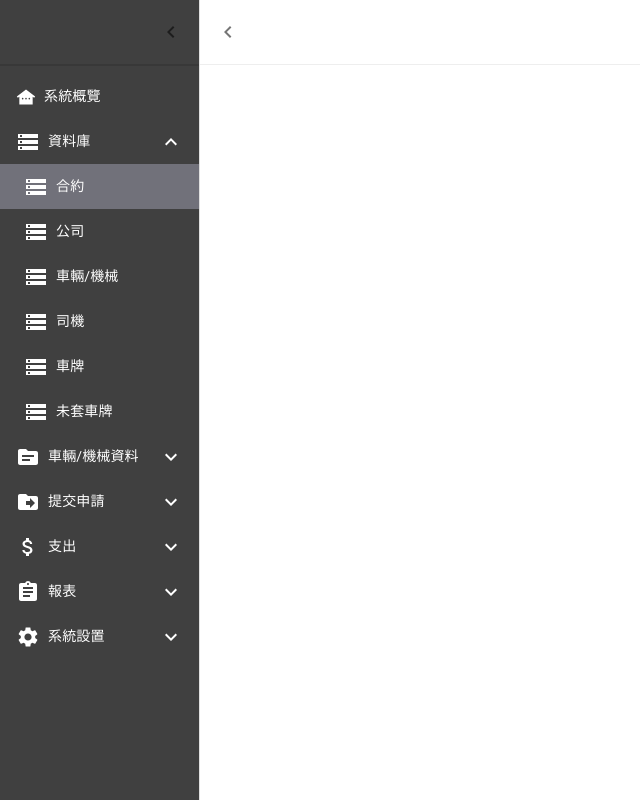
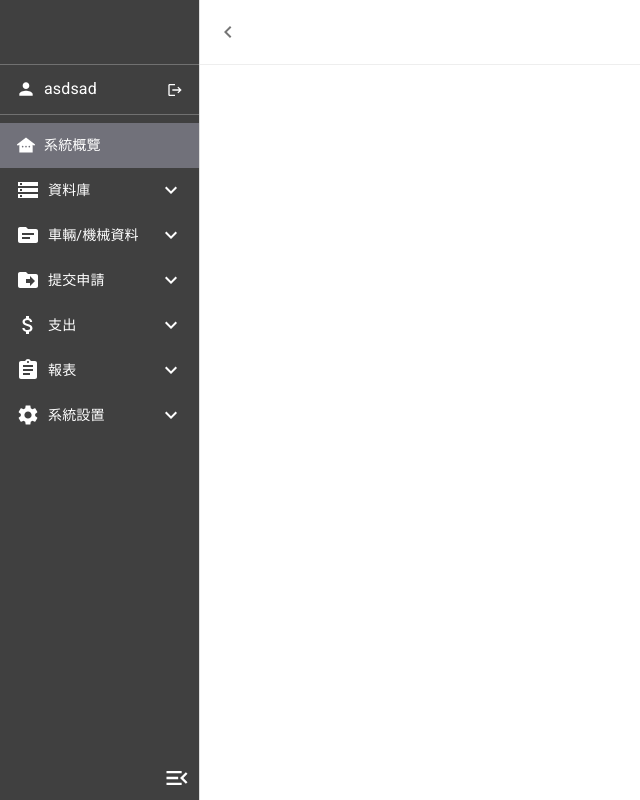
Before and after one commit to workmichaelma/cms-demo, a React (Create React App) app in the folder frontend/: page /admin/ in a window 1280 px wide. Shown: the whole page, without its empty margins (0-640 px from the left). Built offline with nearby package versions, Linux system fonts and the light colour scheme.

Commit message:
add menu item and alert

```diff
--- a/frontend/src/App.js
+++ b/frontend/src/App.js
@@ -1,32 +1,15 @@
-import { useState } from 'react'
 import { useAtom } from 'jotai'
 import { styled, useTheme } from '@mui/material/styles'
 import Box from '@mui/material/Box'
 import Drawer from '@mui/material/Drawer'
 import CssBaseline from '@mui/material/CssBaseline'
 import MuiAppBar from '@mui/material/AppBar'
-import Toolbar from '@mui/material/Toolbar'
-import Collapse from '@mui/material/Collapse'
-import List from '@mui/material/List'
 import Typography from '@mui/material/Typography'
-import Divider from '@mui/material/Divider'
-import IconButton from '@mui/material/IconButton'
-import MenuIcon from '@mui/icons-material/Menu'
-import ChevronLeftIcon from '@mui/icons-material/ChevronLeft'
-import ChevronRightIcon from '@mui/icons-material/ChevronRight'
-import ListItem from '@mui/material/ListItem'
-import ListItemButton from '@mui/material/ListItemButton'
-import ListItemIcon from '@mui/material/ListItemIcon'
-import ListItemText from '@mui/material/ListItemText'
-import InboxIcon from '@mui/icons-material/MoveToInbox'
-import MailIcon from '@mui/icons-material/Mail'
-
-import ExpandLess from '@mui/icons-material/ExpandLess'
-import ExpandMore from '@mui/icons-material/ExpandMore'
 
 import TopNav from 'components/common/top-bar'
 import { sideBar } from 'global-store'
 import SideMenu from 'components/common/sidemenu'
+import Alert from 'components/common/alert'
 
 const drawerWidth = 200
 
@@ -64,15 +47,6 @@ const AppBar = styled(MuiAppBar, {
       duration: theme.transitions.duration.enteringScreen,
     }),
   }),
-}))
-
-const DrawerHeader = styled('div')(({ theme }) => ({
-  display: 'flex',
-  alignItems: 'center',
-  padding: theme.spacing(0, 1),
-  // necessary for content to be below app bar
-  ...theme.mixins.toolbar,
-  justifyContent: 'flex-end',
 }))
 
 export default function PersistentDrawerLeft() {
@@ -116,23 +90,12 @@ export default function PersistentDrawerLeft() {
         open={open}
       >
         <div className='bg-neutral-700 text-white min-h-full'>
-          <DrawerHeader>
-            <IconButton onClick={handleDrawerClose}>
-              {theme.direction === 'ltr' ? (
-                <ChevronLeftIcon />
-              ) : (
-                <ChevronRightIcon />
-              )}
-            </IconButton>
-          </DrawerHeader>
-          <Divider />
-
-          <Divider />
           <SideMenu />
         </div>
       </Drawer>
       <Main open={open}>
-        <DrawerHeader />
+        <Alert />
+        <div className='mt-16' />
         <Typography paragraph>
           Lorem ipsum dolor sit amet, consectetur adipiscing elit, sed do
           eiusmod tempor incididunt ut labore et dolore magna aliqua. Rhoncus
--- /dev/null
+++ b/frontend/src/components/common/alert.js
@@ -0,0 +1,44 @@
+import React, { useEffect, useState } from 'react'
+import { useAtom } from 'jotai'
+import { Alert, Snackbar } from '@mui/material'
+
+import { alert as _alert } from 'global-store'
+
+function AlertComponent() {
+  const [active, setActive] = useState(false)
+  const [alert] = useAtom(_alert)
+  useEffect(() => {
+    let timer = null
+    console.log(alert)
+    if (alert) {
+      setActive(true)
+      timer = setTimeout(() => {
+        setActive(false)
+      }, alert.timeout || 5000)
+    }
+    return () => clearTimeout(timer)
+  }, [alert])
+
+  if (!active) return null
+  return (
+    <Snackbar
+      anchorOrigin={{ vertical: 'top', horizontal: 'center' }}
+      open={active}
+      autoHideDuration={5000}
+    >
+      <Alert
+        severity={alert.type}
+        sx={{
+          width: '100%',
+          minWidth: 300,
+          textAlign: 'center',
+          '.MuiAlert-message': { width: '100%' },
+        }}
+      >
+        {alert.message}
+      </Alert>
+    </Snackbar>
+  )
+}
+
+export default AlertComponent
--- a/frontend/src/components/common/sidemenu/config.js
+++ b/frontend/src/components/common/sidemenu/config.js
@@ -1,5 +1,4 @@
 import {
-  KeyboardArrowDown,
   OtherHouses,
   Storage,
   Topic,
@@ -15,7 +14,6 @@ export const items = [
     url: '/',
     icon: <OtherHouses sx={{ color: 'white', fontSize: 20 }} />,
     disabled: true,
-    key: '',
     isRoot: true,
   },
   {
@@ -125,6 +123,7 @@ export const items = [
     ],
   },
   {
+    key: 'EXPENSE',
     name: '支出',
     icon: <AttachMoney sx={{ color: 'white' }} />,
     children: [
@@ -163,8 +162,8 @@ export const items = [
     ],
   },
   {
+    key: 'SETTING',
     name: '系統設置',
-    key: 'SETTING',
     icon: <Settings sx={{ color: 'white' }} />,
     isAdminOnly: true,
     children: [
--- a/frontend/src/components/common/sidemenu/index.js
+++ b/frontend/src/components/common/sidemenu/index.js
@@ -1,11 +1,34 @@
 import React from 'react'
+import { MenuOpen } from '@mui/icons-material'
+import { useAtom } from 'jotai'
+import { sideBar } from 'global-store'
 
+import Divider from '@mui/material/Divider'
 import Items from './items'
+import User from './user'
 
 function SideMenu() {
+  const [_, setSideBar] = useAtom(sideBar)
   return (
-    <div className='bg-neutral-700'>
-      <Items />
+    <div className='bg-neutral-700 flex flex-col min-h-full justify-around align-center'>
+      <div className='h-16'></div>
+      <Divider sx={{ bgcolor: 'gray' }} />
+      <User />
+      <Divider sx={{ bgcolor: 'gray' }} />
+      <div className='grow'>
+        <Items />
+      </div>
+      <div className='flex justify-end p-2'>
+        <MenuOpen
+          sx={{ color: 'white', cursor: 'pointer', width: 28, height: 28 }}
+          onClick={() => {
+            setSideBar((v) => ({
+              ...v,
+              open: false,
+            }))
+          }}
+        />
+      </div>
     </div>
   )
 }
--- a/frontend/src/components/common/sidemenu/item.js
+++ b/frontend/src/components/common/sidemenu/item.js
@@ -1,16 +1,12 @@
 import { useState } from 'react'
-import ListSubheader from '@mui/material/ListSubheader'
 import List from '@mui/material/List'
 import ListItemButton from '@mui/material/ListItemButton'
 import ListItemIcon from '@mui/material/ListItemIcon'
 import ListItemText from '@mui/material/ListItemText'
 import Collapse from '@mui/material/Collapse'
-import InboxIcon from '@mui/icons-material/MoveToInbox'
-import DraftsIcon from '@mui/icons-material/Drafts'
-import SendIcon from '@mui/icons-material/Send'
 import ExpandLess from '@mui/icons-material/ExpandLess'
 import ExpandMore from '@mui/icons-material/ExpandMore'
-import StarBorder from '@mui/icons-material/StarBorder'
+
 import { useAtom } from 'jotai'
 import { sideBar } from 'global-store'
 
@@ -44,7 +40,7 @@ const Bar = ({ item, onClick, open, activeItem }) => {
 }
 
 export default function Item({ item }) {
-  const [{ activeItem }] = useAtom(sideBar)
+  const [{ activeItem = [] }] = useAtom(sideBar)
   const [open, setOpen] = useState(activeItem[0] === item.key)
 
   const handleClick = () => {
--- /dev/null
+++ b/frontend/src/components/common/sidemenu/user.js
@@ -0,0 +1,17 @@
+import { Logout, Person } from '@mui/icons-material'
+import { useAtom } from 'jotai'
+
+import { username } from 'global-store'
+
+export default function MenuItems() {
+  const [name] = useAtom(username)
+  return (
+    <div className='px-4 py-3 flex gap-2'>
+      <Person sx={{ width: '20px' }} />
+      <div className='grow'>{name}</div>
+      <div className=''>
+        <Logout sx={{ width: '16px' }} />
+      </div>
+    </div>
+  )
+}
--- a/frontend/src/global-store.js
+++ b/frontend/src/global-store.js
@@ -1,5 +1,6 @@
 import { atom, useAtom } from 'jotai'
 
+export const username = atom('asdsad')
 export const pageType = atom(null)
 export const isEditPage = atom((get) => get(pageType) === 'edit')
 export const isNewPage = atom((get) => get(pageType) === 'new')
@@ -14,5 +15,10 @@ export const topBar = atom({
 })
 export const sideBar = atom({
   open: true,
-  activeItem: ['DATABASE', 'contract'],
+  activeItem: [],
 })
+export const alert = atom({
+  message: '',
+  type: '',
+  timeout: 5000,
+})
```
